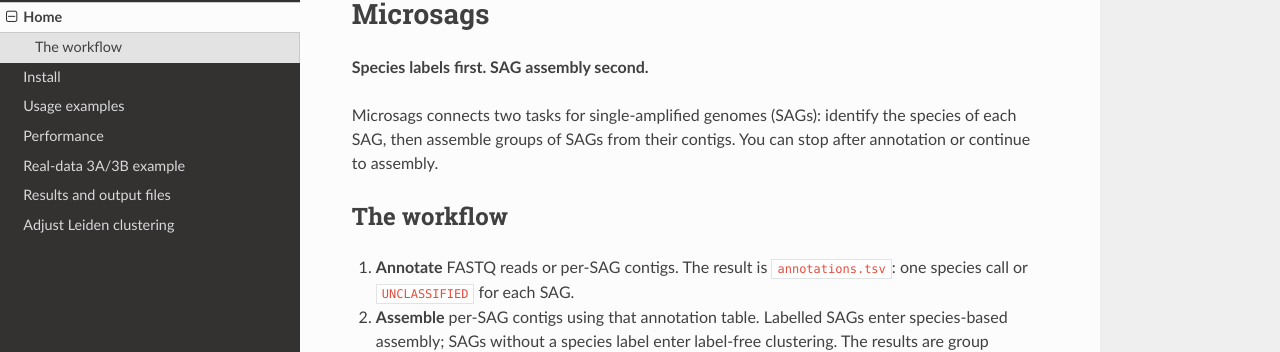
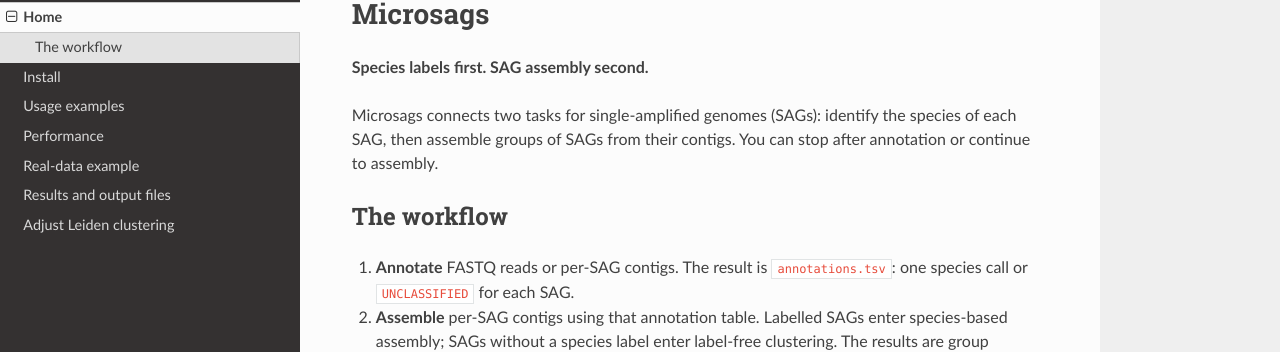
Before and after one commit to fuyucheng514-tech/cellbit, an MkDocs documentation site: the page built from docs/index.md, in a window 1280 px wide. Shown: the part 104-456 px from the top of the page. Built offline with MkDocs 1.6.1, drawn with Linux system fonts in a browser that asks for light colours; nearby versions of some CDN libraries.

```diff
--- a/REPOSITORY_SHA256SUMS.txt
+++ b/REPOSITORY_SHA256SUMS.txt
@@ -426,7 +426,7 @@ ffefd5f518659e41e93e8075c9568ab0a1077d8c4823c6863b5b803bd84dc1ef  examples/pa_hq
 dd86773605b5e5979a984b52b2d7cffb87ffb4b63cf21b57581c357ec121028c  examples/pa_hq_3a_3b/SOURCE_RUN_QUALITY.tsv
 030078c7d5801e4a036b430abed957a4b612c32369195c4ccb9f44d2b2cd0e44  examples/pa_hq_3a_3b/annotations.tsv
 99209fb785128e1891057d4c84a0dec511d8c368221cbc343654eccbac617fef  install.sh
-da3a4674f20aba774734f6591d33bc207205fe4f5849dc366e26d1c5f28dd817  mkdocs.yml
+7ace91c169bbb8b6a01d95fd239cdb13a8bb9b724925c7eec2fe2f0dd16843a3  mkdocs.yml
 703ef887e07a0a97f940a70ef0d5b9e13e6fd0c0e4fd6da2cbb6fc12dfd504ab  python/stage3b_signed_leiden.py
 87a199297fea02a6beb30e055db87c4b872e3babd98c6808905d284fd6872587  requirements-docs.txt
 d765136f026d4bd24bcb36f3aeb993cf237ec5af2a6933f0f04ccf4226784902  requirements-stage3b.txt
--- a/mkdocs.yml
+++ b/mkdocs.yml
@@ -15,7 +15,7 @@ nav:
   - Install: install.md
   - Usage examples: usage.md
   - Performance: performance.md
-  - Real-data 3A/3B example: pa-hq-tutorial.md
+  - Real-data example: pa-hq-tutorial.md
   - Results and output files: outputs.md
   - Adjust Leiden clustering: stage3b.md
 
```
